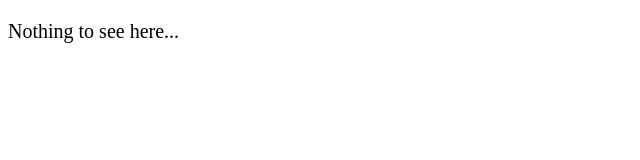
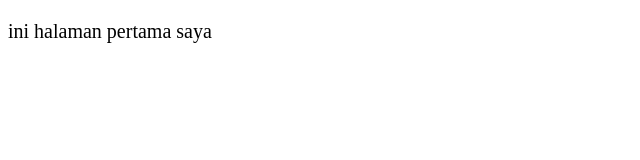
Before and after one commit to Jihanhikmalani/pertama-, a plain HTML site: page index.html in a window 1280 px wide. Shown: the full height of the page, 0-640 px from the left. Drawn offline with Linux system fonts and the light colour scheme.

Commit message:
ini halaman pertama saya

```diff
--- a/index.html
+++ b/index.html
@@ -15,7 +15,7 @@
 </head>
 
 <body>
-  <p>Nothing to see here...</p>
+  <p>ini halaman pertama saya</p>
   <!-- Project -->
   <script src="main.js"></script>
 </body>
```
